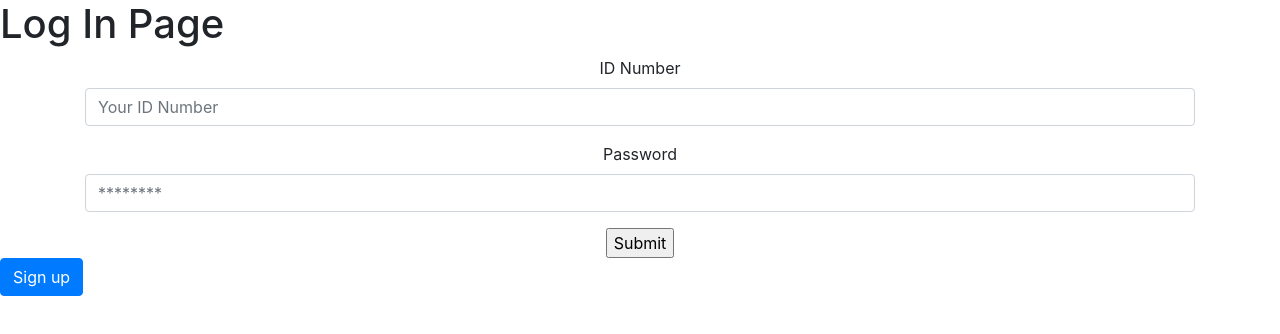
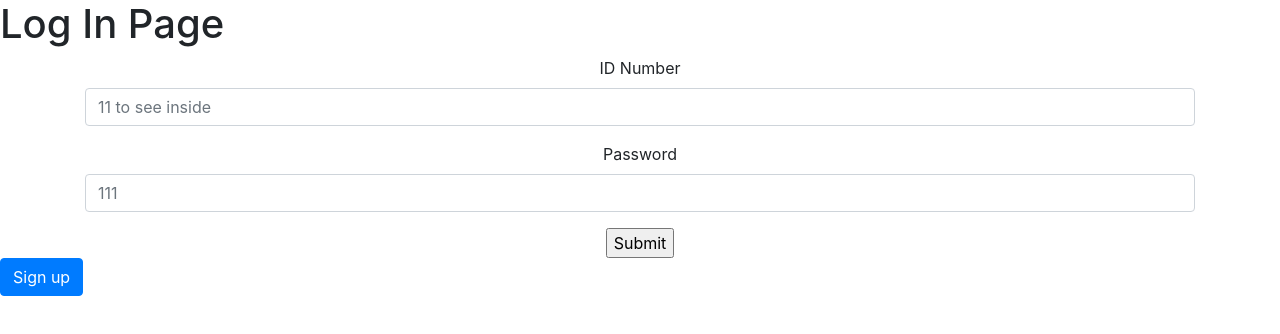
Before and after one commit to dwihdyn/lifeskill-fe, a React (Create React App) app: page / in a window 1280 px wide. Shown: the top 334 px of the page. Built offline with nearby package versions, Linux system fonts and the light colour scheme.

Commit message:
API connected to backend for login/signup. proper redirect flow

```diff
--- a/src/Containers/LoginForm.js
+++ b/src/Containers/LoginForm.js
@@ -67,7 +67,7 @@ class LoginForm extends React.Component {
             <Input
               type="text"
               id="id_number"
-              placeholder="Your ID Number"
+              placeholder="11 to see inside"
               value={id_number}
               onChange={this.handleIdNumber}
             />
@@ -78,7 +78,7 @@ class LoginForm extends React.Component {
               type="password"
               name="password"
               id="password"
-              placeholder="********"
+              placeholder="111"
               value={password}
               onChange={this.handlePassword}
             />
```
